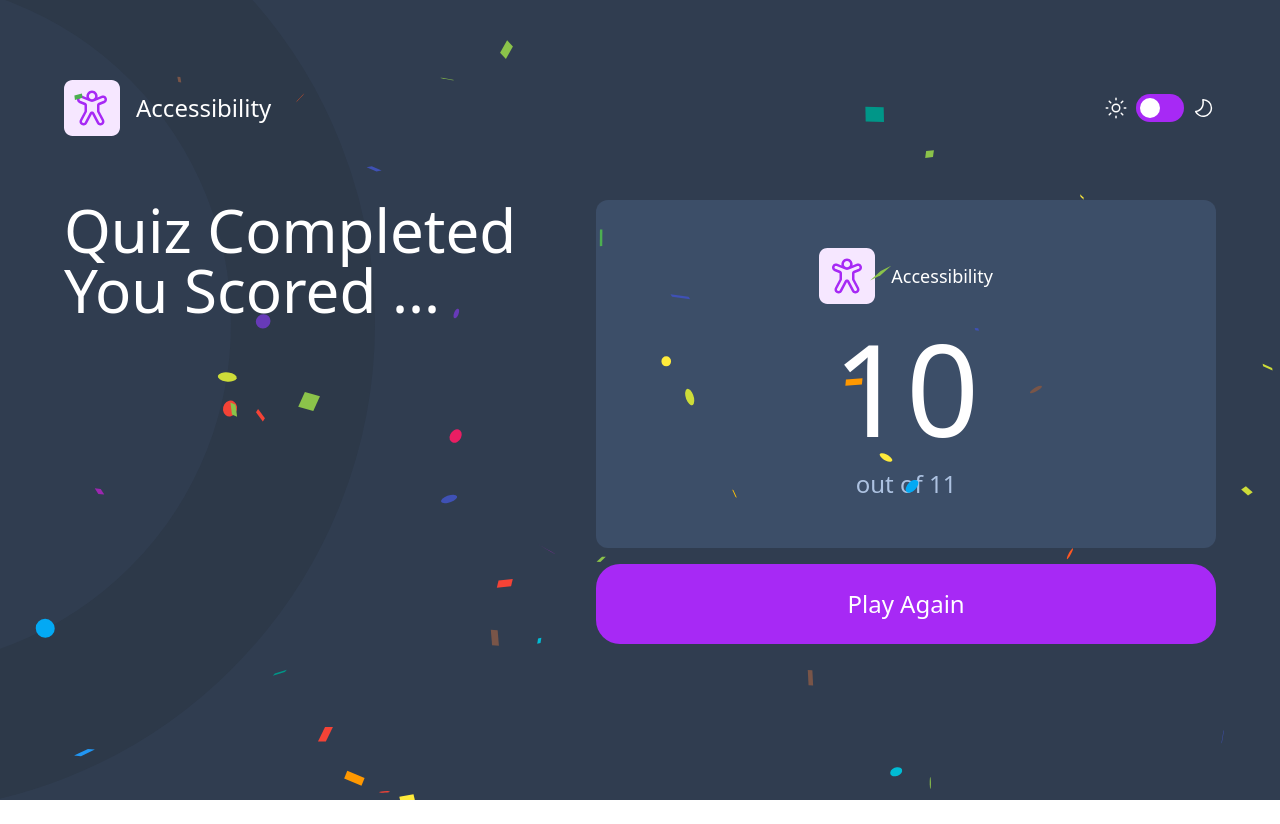
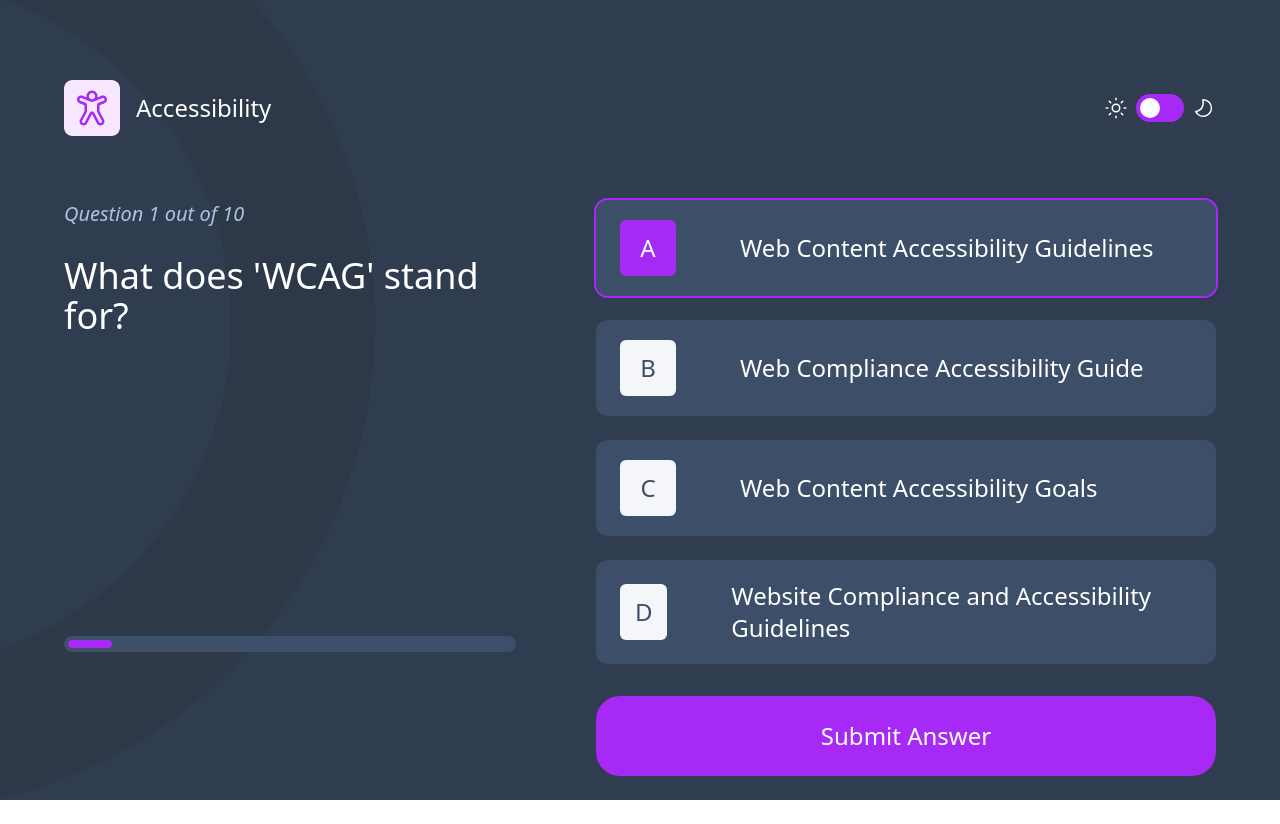
Before and after one commit to Ibarra11/app-quiz, a React (Vite) app: page /quiz/Accessibility in a window 1280 px wide. Before the commit the page ends 800 px from the top, so only its background shows below. Built offline with nearby package versions, Linux system fonts and the light colour scheme.

Commit message:
autofocus answers

```diff
--- a/src/components/Answer.tsx
+++ b/src/components/Answer.tsx
@@ -2,6 +2,7 @@ import clsx from "clsx";
 
 import IconCorrect from "../assets/icon-correct.svg";
 import IconIncorrect from "../assets/icon-incorrect.svg";
+import React from "react";
 
 const IconStatus = {
   correct: IconCorrect,
@@ -15,6 +16,7 @@ export default function Answer({
   correctAnswer,
   handleAnswerChange,
   letter,
+  focusOnMount,
 }: {
   option: string;
   selectedAnswer: string | null;
@@ -22,7 +24,16 @@ export default function Answer({
   correctAnswer: string;
   handleAnswerChange: (answer: string) => void;
   letter: string;
+  focusOnMount: boolean;
 }) {
+  const ref = React.useRef<HTMLInputElement>(null);
+
+  React.useEffect(() => {
+    if (focusOnMount && ref.current) {
+      ref.current.focus();
+    }
+  }, [focusOnMount]);
+
   return (
     <li>
       <label
@@ -41,6 +52,7 @@ export default function Answer({
         )}
       >
         <input
+          ref={ref}
           className="appearance-none absolute inset-0 outline-none focus:ring-0 "
           type="radio"
           name="answer"
@@ -52,6 +64,7 @@ export default function Answer({
             }
           }}
           onFocus={(e) => {
+            e.stopPropagation();
             if (answerStatus === "idle" || answerStatus === "error") {
               handleAnswerChange(e.target.value);
             }
--- a/src/components/AnswerList.tsx
+++ b/src/components/AnswerList.tsx
@@ -24,7 +24,7 @@ export default function AnswerList({
   quizStatus,
 }: Props) {
   const [selectedAnswer, setSelectedAnswer] = React.useState<null | string>(
-    null
+    options[0]
   );
 
   function handleSubmit(e: React.FormEvent<HTMLFormElement>) {
@@ -47,6 +47,7 @@ export default function AnswerList({
         {options.map((option, i) => (
           <Answer
             key={i}
+            focusOnMount={i === 0}
             option={option}
             selectedAnswer={selectedAnswer}
             answerStatus={answerStatus}
--- a/src/routes/quiz.tsx
+++ b/src/routes/quiz.tsx
@@ -23,7 +23,7 @@ export default function Quiz() {
     "idle" | "incorrect" | "correct" | "error"
   >("idle");
   const [quizStatus, setQuizStatus] = React.useState<"playing" | "over">(
-    "over"
+    "playing"
   );
   const { question, answer, options } = questions[questionNumber];
 
@@ -59,8 +59,8 @@ export default function Quiz() {
   return quizStatus === "over" ? (
     <QuizScore
       quizId={quizId!}
-      score={10}
-      numberOfQuestions={11}
+      score={score}
+      numberOfQuestions={questions.length}
       resetQuiz={resetQuiz}
     />
   ) : (
@@ -70,6 +70,7 @@ export default function Quiz() {
       question={question}
     >
       <AnswerList
+        key={questionNumber}
         handleResponse={handleResponse}
         nextQuestion={nextQuestion}
         correctAnswer={answer}
```
